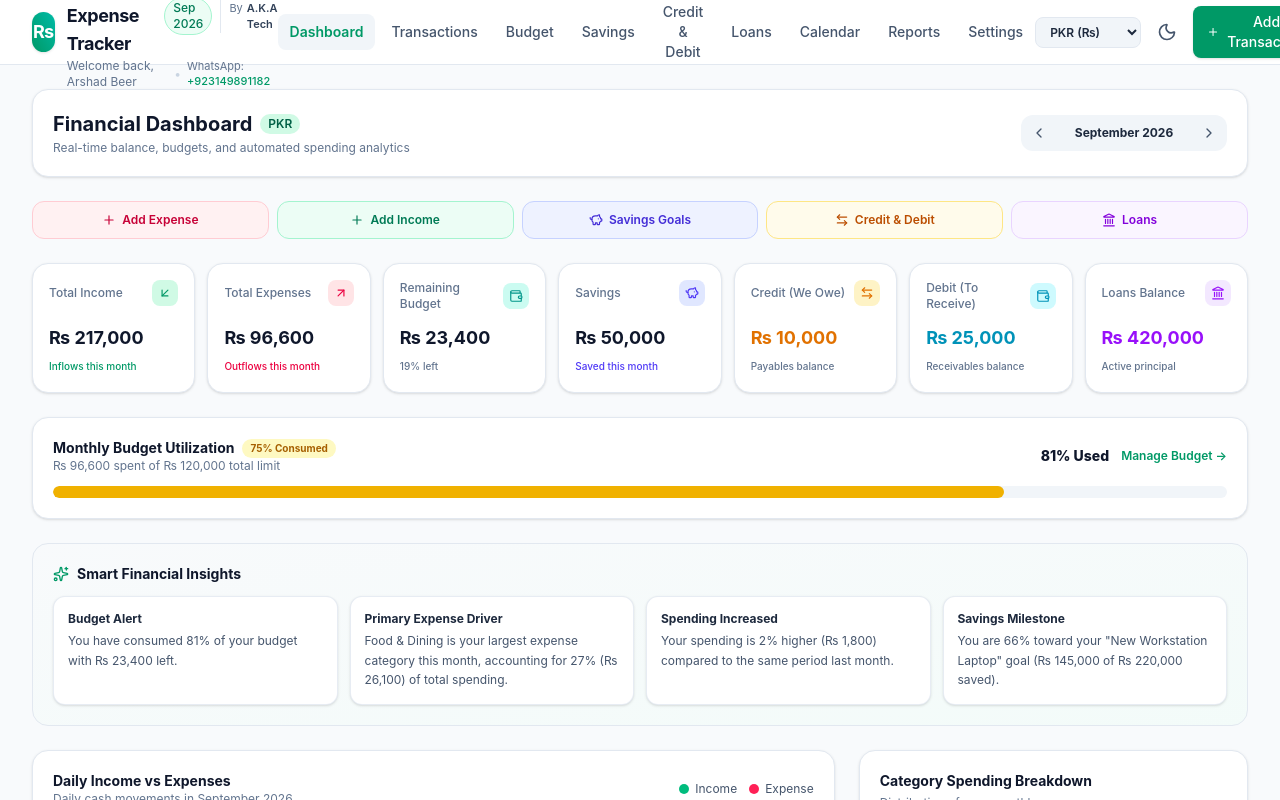
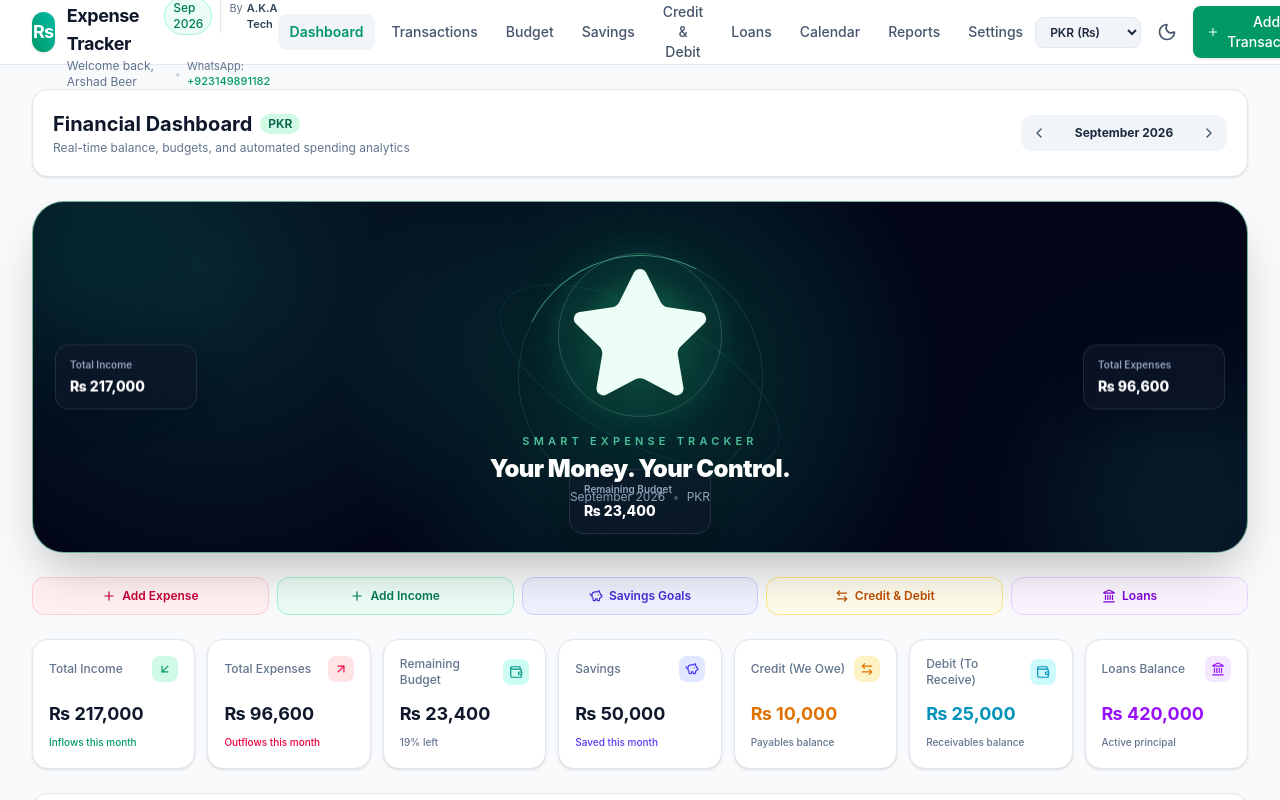
Before and after one commit to arshadldbr/Smart-Expense, a React (Vite) app: page / in a window 1280 px wide. Shown: the top 800 px of the page. Built offline with nearby package versions, Linux system fonts and the light colour scheme.

Commit message:
Update via Repo Sync

```diff
--- a/src/components/DashboardView.tsx
+++ b/src/components/DashboardView.tsx
@@ -14,6 +14,7 @@ import {
   Plus,
   Receipt,
   Calendar,
+  Star,
 } from 'lucide-react';
 import {
   ResponsiveContainer,
@@ -133,6 +134,55 @@ export const DashboardView: React.FC<DashboardViewProps> = ({
           </button>
         </div>
       </div>
+
+      {/* Giant Star Centerpiece */}
+      <section
+        id="giant-star-centerpiece"
+        className="star-hero relative overflow-hidden rounded-[2rem] border border-emerald-200/70 dark:border-emerald-900/60 bg-slate-950 text-white shadow-2xl"
+      >
+        <div className="absolute inset-0 bg-[radial-gradient(circle_at_center,rgba(16,185,129,0.24),transparent_48%),radial-gradient(circle_at_15%_20%,rgba(45,212,191,0.14),transparent_30%)]" />
+        <div className="absolute -left-20 -top-20 h-56 w-56 rounded-full bg-emerald-400/10 blur-3xl" />
+        <div className="absolute -right-16 -bottom-20 h-64 w-64 rounded-full bg-teal-300/10 blur-3xl" />
+
+        <div className="relative min-h-[310px] sm:min-h-[350px] flex items-center justify-center px-5 py-8">
+          <div className="star-orbit star-orbit-one" />
+          <div className="star-orbit star-orbit-two" />
+
+          <div className="star-side-stat star-side-left hidden sm:block">
+            <span>Total Income</span>
+            <strong>{formatMoney(summary.totalIncome, currency)}</strong>
+          </div>
+
+          <div className="star-side-stat star-side-right hidden sm:block">
+            <span>Total Expenses</span>
+            <strong>{formatMoney(summary.totalExpenses, currency)}</strong>
+          </div>
+
+          <div className="relative z-10 flex flex-col items-center text-center">
+            <div className="giant-star-shell" aria-label="Smart Expense Tracker star logo">
+              <div className="giant-star-glow" />
+              <Star className="giant-star-icon" strokeWidth={1.15} fill="currentColor" />
+              <div className="giant-star-inner-ring" />
+            </div>
+            <div className="mt-3">
+              <div className="text-[11px] uppercase tracking-[0.38em] text-emerald-300/80 font-semibold">
+                Smart Expense Tracker
+              </div>
+              <div className="mt-1 text-xl sm:text-2xl font-black tracking-tight">
+                Your Money. Your Control.
+              </div>
+              <div className="mt-1 text-xs text-slate-400">
+                {formattedMonth} <span className="mx-1 text-slate-600">•</span> {currency}
+              </div>
+            </div>
+          </div>
+
+          <div className="star-bottom-stat">
+            <span>Remaining Budget</span>
+            <strong>{formatMoney(summary.remainingBudget, currency)}</strong>
+          </div>
+        </div>
+      </section>
 
       {/* Quick Action Buttons Bar (PRD Section 42) */}
       <div className="grid grid-cols-2 sm:grid-cols-5 gap-2">
```
